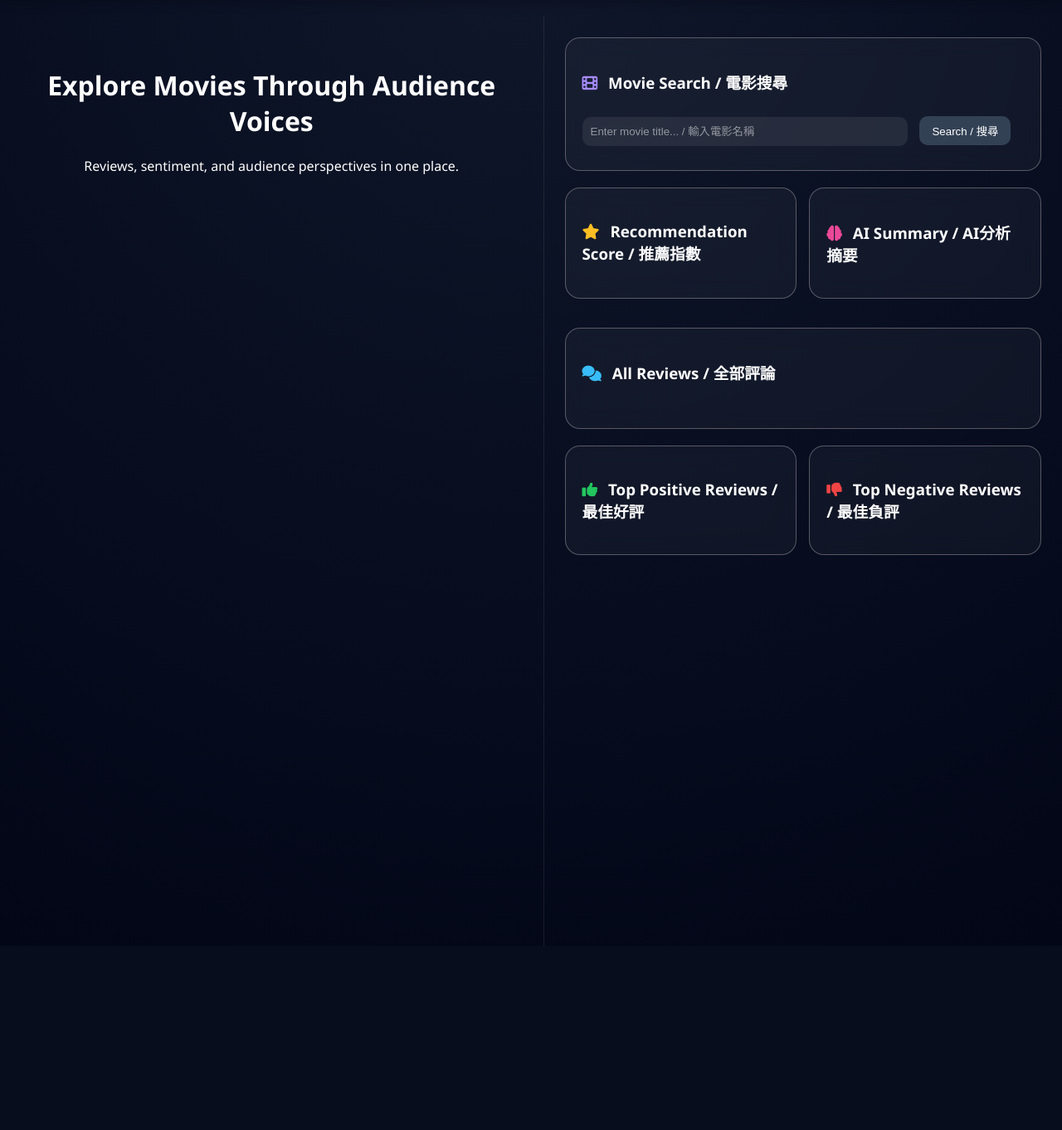
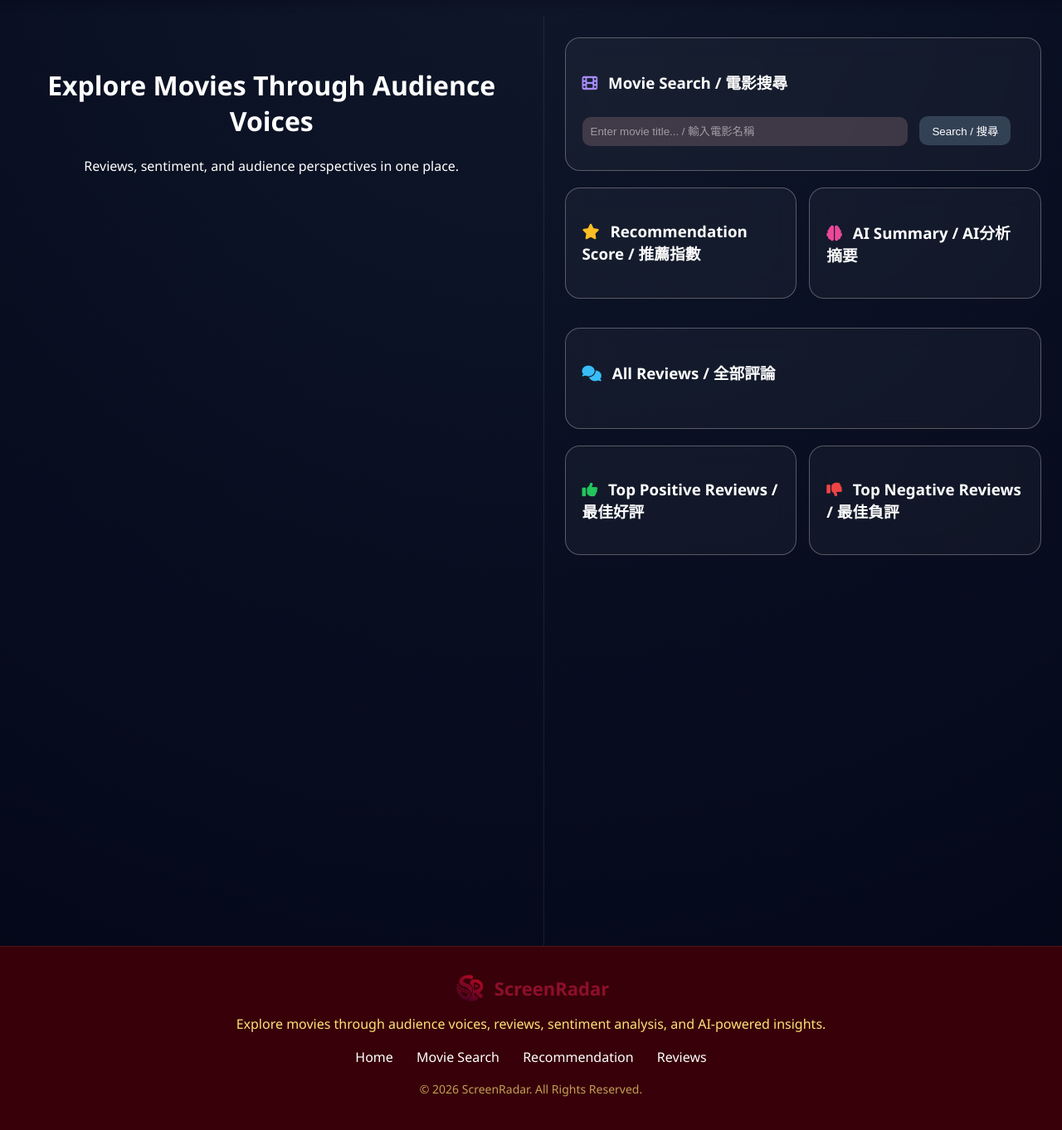
Before and after one commit to SiangRuel/movie-sentiment-web, a Flask app: page / in a window 1280 px wide. Shown: the part 85-1447 px from the top of the page at 83% size. Before the commit the page ends 1225 px from the top, so only its background shows below. Run offline with Flask 3, Linux system fonts and the light colour scheme; a map, chart or similar area stays blank.

Commit message:
一些顏色功能更新

```diff
--- a/static/script.js
+++ b/static/script.js
@@ -441,4 +441,30 @@ TMDB評分：${data.rating}
 
   // ⭐ ⭐ ⭐ 直接用 crawl 回傳更新全部 UI
   updateUI(data);
-}
+}// ======================
+// 回到頂部按鈕
+// ======================
+
+const backToTop =
+  document.getElementById("backToTop");
+
+window.addEventListener(
+  "scroll",
+  () => {
+    if (window.scrollY > 300) {
+      backToTop.classList.add("show");
+    } else {
+      backToTop.classList.remove("show");
+    }
+  }
+);
+
+backToTop.addEventListener(
+  "click",
+  () => {
+    window.scrollTo({
+      top: 0,
+      behavior: "smooth",
+    });
+  }
+);
--- a/static/style.css
+++ b/static/style.css
@@ -97,7 +97,7 @@ input {
   border: none;
   width: 70%;
   margin-top: 10px;
-  background: rgba(255, 255, 255, 0.08);
+  background: rgb(255 186 186 / 18%);
   color: white;
 }
 
@@ -118,7 +118,7 @@ button {
 }
 
 button:hover {
-  background: #475569;
+  background: #993246;
 }
 
 /* ⭐ 滾動條（更細緻） */
@@ -647,3 +647,126 @@ li {
   justify-content: center;
   align-items: center;
 }
+/* ======================
+   Footer
+====================== */
+
+.footer {
+  background: #380009;
+  backdrop-filter: blur(10px);
+  border-top: 1px solid rgba(255, 255, 255, 0.08);
+  padding: 30px 20px;
+  text-align: center;
+}
+
+.footer-content {
+  max-width: 1200px;
+  margin: auto;
+}
+
+.footer-logo {
+  display: flex;
+  justify-content: center;
+  align-items: center;
+  gap: 10px;
+  margin-bottom: 12px;
+}
+
+.footer-logo img {
+  width: 40px;
+  height: 40px;
+}
+
+.footer-logo span {
+  font-size: 22px;
+  font-weight: 700;
+  color: rgb(141, 15, 42);
+}
+
+.footer p {
+  color: #ffe377;
+  margin: 10px 0;
+}
+
+.footer-links {
+  margin: 18px 0;
+}
+
+.footer-links a {
+  color: white;
+  text-decoration: none;
+  margin: 0 12px;
+  transition: 0.3s;
+}
+
+.footer-links a:hover {
+  color: #ff477b;
+}
+
+.footer-social {
+  margin: 15px 0;
+}
+
+.footer-social a {
+  color: white;
+  font-size: 22px;
+  margin: 0 10px;
+  transition: 0.3s;
+}
+
+.copyright {
+  font-size: 14px;
+  opacity: 0.7;
+  margin-top: 15px;
+}
+/* ======================
+   Back To Top
+====================== */
+.back-to-top {
+  position: fixed;
+  bottom: 25px;
+  right: 25px;
+
+  width: 52px;
+  height: 52px;
+
+  border: none;
+  border-radius: 50%;
+
+  background: #ffc800; /* 單色 */
+
+  color: #2c0000;
+
+  font-size: 20px;
+
+  cursor: pointer;
+
+  box-shadow: 0 8px 20px rgba(0, 0, 0, 0.25);
+
+  opacity: 0;
+  visibility: hidden;
+
+  transform: translateY(15px);
+
+  transition:
+    opacity 0.45s ease,
+    transform 0.45s ease,
+    background-color 0.25s ease,
+    box-shadow 0.25s ease;
+
+  z-index: 9999;
+}
+
+.back-to-top:hover {
+  background: #ed5454;
+
+  transform: translateY(-4px);
+
+  box-shadow: 0 12px 28px rgba(0, 0, 0, 0.35);
+}
+.back-to-top.show {
+  opacity: 1;
+  visibility: visible;
+
+  transform: translateY(0);
+}
--- a/templates/index.html
+++ b/templates/index.html
@@ -135,6 +135,36 @@
         </div>
       </div>
     </div>
+    <!-- 回到頂部按鈕 -->
+    <button id="backToTop" class="back-to-top">
+      <i class="fa-solid fa-arrow-up"></i>
+    </button>
+    <!-- Footer -->
+    <footer class="footer">
+      <div class="footer-content">
+        <div class="footer-logo">
+          <img
+            src="{{ url_for('static', filename='images/sr-logo.png') }}"
+            alt="ScreenRadar Logo"
+          />
+          <span>ScreenRadar</span>
+        </div>
+
+        <p>
+          Explore movies through audience voices, reviews, sentiment analysis,
+          and AI-powered insights.
+        </p>
+
+        <div class="footer-links">
+          <a href="#">Home</a>
+          <a href="#movieInfo">Movie Search</a>
+          <a href="#recommendation">Recommendation</a>
+          <a href="#reviews">Reviews</a>
+        </div>
+
+        <p class="copyright">© 2026 ScreenRadar. All Rights Reserved.</p>
+      </div>
+    </footer>
 
     <script src="https://cdn.jsdelivr.net/npm/chart.js"></script>
 
```
